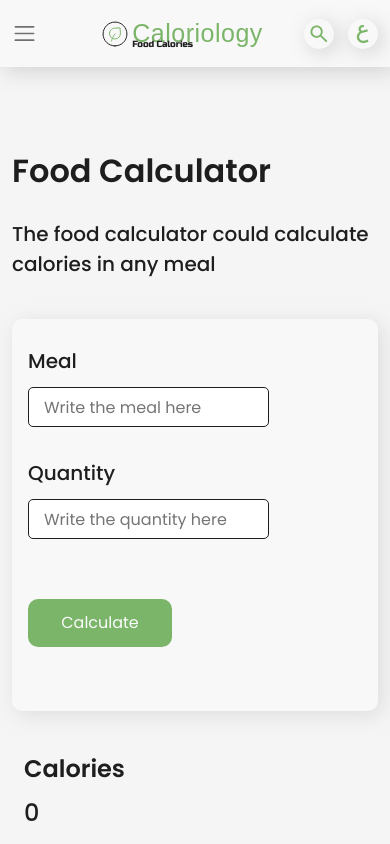
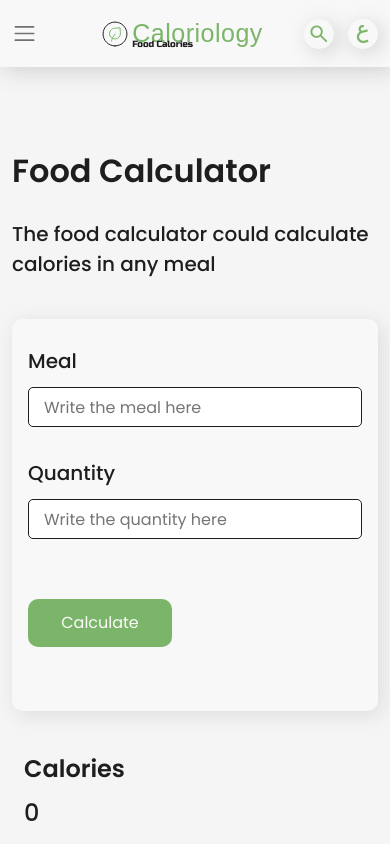
Before and after one commit to moelshenawy/caloriology, a React (Create React App) app: page /food-calculator in a window 390 px wide. Shown: the top 844 px of the page. Built offline with nearby package versions, Linux system fonts and the light colour scheme; a web font is replaced by a local one.

Commit message:
fix responsive

```diff
--- a/src/components/FoodCalc/index.scss
+++ b/src/components/FoodCalc/index.scss
@@ -43,7 +43,7 @@
                         width: 100%;
                     }
                     @media screen and (max-width:450px) {
-                        width: 85%;
+                        width: 100%;
                     }
                     label {
                         font-weight: 500;
@@ -64,7 +64,7 @@
                             margin-top: 8px;
                         }
                         @media screen and (max-width:450px) {
-                            width: 85%;
+                            width: 100%;
                         }
                     }
                 }
```
